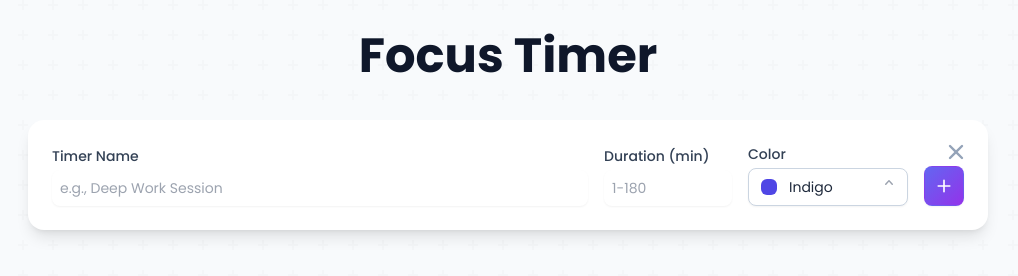
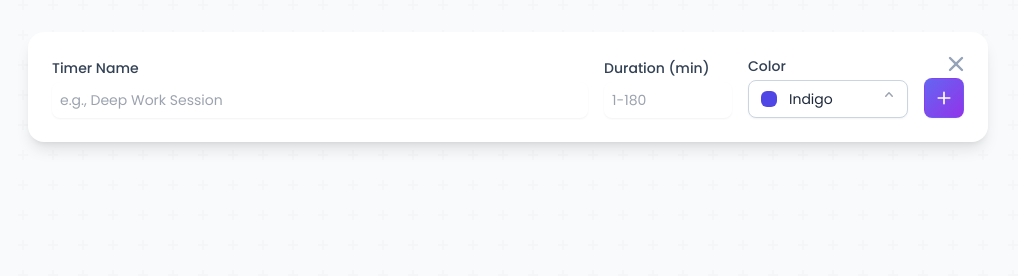
Before and after one commit to davidbebb/focus-timer, a plain HTML site: page index.html in a window 1280 px wide. Shown: the whole page, without its empty margins (132-1150 px from the left). Drawn offline with nearby package versions, Linux system fonts and the light colour scheme.

Commit message:
remove title - its not adding anything

```diff
--- a/index.html
+++ b/index.html
@@ -136,9 +136,7 @@
 <body class="bg-slate-50 text-slate-800">
 
     <div id="app" class="container mx-auto p-4 md:p-8 max-w-5xl">
-        <header class="text-center mb-10">
-            <h1 class="text-5xl font-bold text-slate-900">Focus Timer</h1>
-        </header>
+        <!-- Header removed -->
 
         <!-- Form to add a new timer -->
         <div id="addTimerFormContainer" class="bg-white p-6 rounded-2xl shadow-lg mb-10 relative">
```
